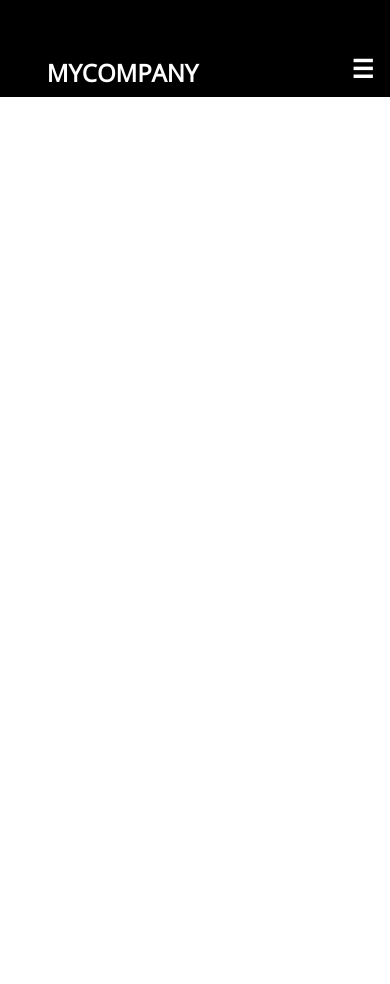
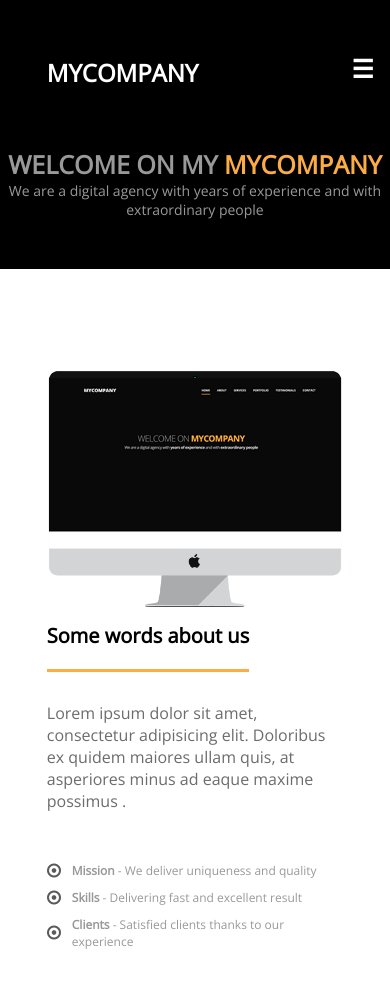
Before and after one commit to Chepunich/sites, a plain HTML site: page test 2/index.html in a window 390 px wide. Before the commit the page ends 844 px from the top, so only its background shows below. Drawn offline with nearby package versions, Linux system fonts and the light colour scheme.

Commit message:
make 2 new blocks

```diff
--- a/test 2/index.html
+++ b/test 2/index.html
@@ -12,15 +12,44 @@
       <div class="header__logo"><p>mycompany</p></div>
     <nav>
       <div class="topnav" id="myTopnav">
-        <a href="index.html">HOME</a>
-        <a href="index.html">ABOUT</a>
-        <a href="index.html">SERVICES</a>
-        <a href="index.html">PORTFOLIO</a>
-        <a href="index.html">TESTIMONIALS</a>
-        <a href="index.html">CONTACT</a>
+        <a href="#">HOME</a>
+        <a href="#">ABOUT</a>
+        <a href="#">SERVICES</a>
+        <a href="#">PORTFOLIO</a>
+        <a href="#">TESTIMONIALS</a>
+        <a href="#">CONTACT</a>
         <a id="menu" href="#" class="icon">&#9776;</a>
       </div>
     </nav>
+</header>
+<main>
+  <div class="main__welcome">
+    <h1>WELCOME ON MY <span class="mycompany"> MYCOMPANY </span></h1>
+<p>We are a digital agency with years of experience and with extraordinary people</p>
+  </div>
+
+<div class="wrapper">
+  <div class="main__about">
+    <div class="about__left">
+      <img class="mw-100" src="img/mac.png" alt="mac">
+    </div>
+    <div class="about__right">
+<h1>Some words about us</h1>
+<p>Lorem ipsum dolor sit amet, consectetur adipisicing elit. Doloribus ex quidem maiores ullam quis, at asperiores minus ad eaque maxime possimus .</p>
+<ul>
+  <li><b>Mission </b>- We deliver uniqueness and quality</li>
+  <li><b> Skills</b> - Delivering fast and excellent result</li>
+  <li><b> Clients</b> - Satisfied clients thanks to our experience</li>
+</ul>
+    </div>
+  </div>
+</div>
+
+
+
+</main>
+
+
 
 
     <script type="script.js"></script>
--- a/test 2/script.js
+++ b/test 2/script.js
@@ -1,6 +1,6 @@
 
 menu.onclick = function myFunction() {
-  var x = document.getElementById("myTopnav");
+  var x = document.getElementById('myTopnav');
 
   if (x.className === "topnav") {
     x.className += " responsive";
--- a/test 2/style.css
+++ b/test 2/style.css
@@ -44,6 +44,88 @@ border-bottom: 3px solid #fcac45;
 .topnav .icon{
   display: none;
 }
+
+main{
+  display: flex;
+  flex-direction: column;
+  width: 100%;
+
+}
+main .main__welcome{
+  background: #000;
+  text-align: center;
+  padding: 200px 0 410px 0;
+}
+main .main__welcome p{
+color: #999999;
+font-size: 20px;
+
+}
+main .main__welcome h1{
+  color: #999999;
+  font-size: 44px;
+}
+.mycompany{
+  color: #fcac45
+}
+.wrapper{
+  width: 76%;
+  margin: 0 auto;
+}
+main .main__about{
+  display: flex;
+  padding: 100px 0 100px 0;
+}
+.about__right{
+  margin-left: 175px;
+}
+.about__right h1{
+  display: inline-block;
+  border-bottom: 3px solid #fcac45;
+  padding-bottom: 20px;
+}
+
+.about__right p{
+margin: 30px 0 50px 0;
+color: #6c6c6c;
+
+}
+
+.about__right li{
+background: url(img/mark.png)0px no-repeat;
+padding-left: 25px;
+margin-top: 10px;
+font-size: 12px;
+  color: #999999;
+}
+
+.mw-100{
+  min-width: 100%;
+}
+
+
+
+
+
+
+
+
+
+
+
+
+
+
+
+
+
+
+
+
+
+
+
+
 @media screen and (max-width: 1200px) {
   nav{
     margin-left: 20%;
@@ -89,4 +171,36 @@ display: none;
       text-align: left;
 
     }
+
+
+
+
+
+  main .main__welcome{
+    padding: 50px 0 50px 0;
+  }
+  main .main__welcome p {
+  font-size: 14px;
+  }
+  main .main__welcome h1 {
+  font-size: 25px;
+  }
+  .mw-100{
+    max-width: 100%;
+  }
+.main__about{
+  flex-direction: column;
 }
+.about__right{
+  text-align: center;
+  margin-left: 0;
+}
+.about__right{
+  text-align: left;
+
+}
+.about__right h1{
+font-size: 20px;
+margin-top: 10px;
+}
+}
```
Also changed, not shown: test 2/img/mac.png (added), test 2/img/mark.png (added).
